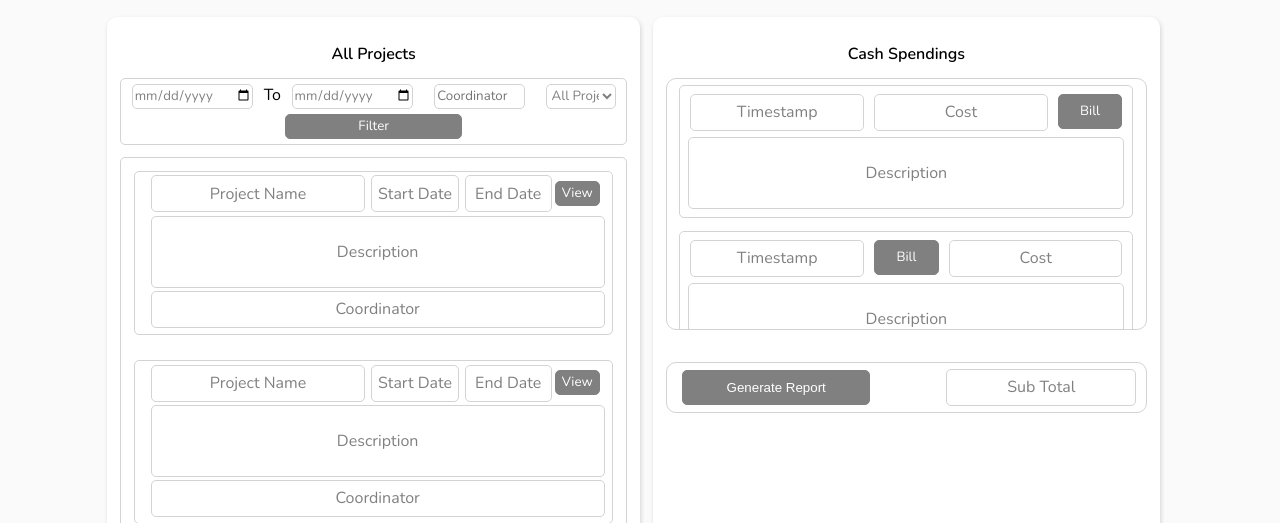
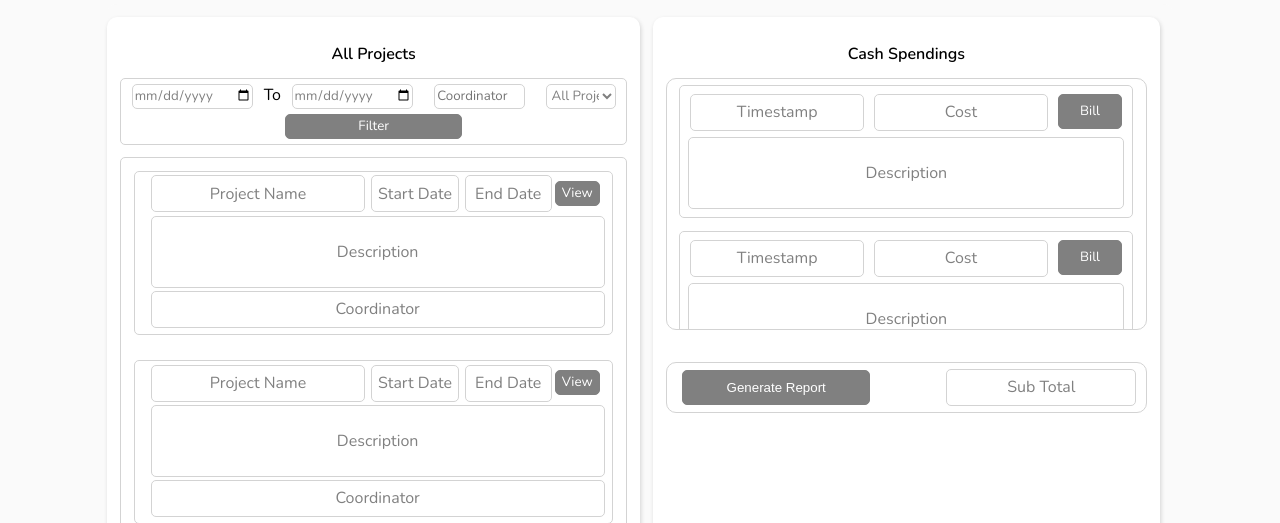
Before and after one commit to IsuruVihan/UCSC_Alumni_Diaries, a PHP site: page /admin-project-spendings.php in a window 1280 px wide. Shown: the part 461-984 px from the top of the page. Run offline with PHP 8.4, Linux system fonts and the light colour scheme; some libraries are stand-ins or nearby versions.

Commit message:
button fix done

```diff
--- a/pages/admin-project-spendings.php
+++ b/pages/admin-project-spendings.php
@@ -165,77 +165,65 @@
                     <div class='details-field timestamp'>Timestamp</div>
                     <div class='details-field cost'>Cost</div>
                     <button class='btn bill-attach'>Bill </button>
-
                   </div>
                   <div class='cash-spend-description details-field '>Description</div>
                 </div>
                 <div class='spend-detail-flex'>
                   <div class='spend-detail'>
                     <div class='details-field timestamp'>Timestamp</div>
+                    <div class='details-field cost'>Cost</div>
                     <button class='btn bill-attach'>Bill </button>
-                    <div class='details-field cost'>Cost</div>
                   </div>
                   <div class='cash-spend-description details-field '>Description</div>
                 </div>
                 <div class='spend-detail-flex'>
                   <div class='spend-detail'>
                     <div class='details-field timestamp'>Timestamp</div>
+                    <div class='details-field cost'>Cost</div>
                     <button class='btn bill-attach'>Bill </button>
-                    <div class='details-field cost'>Cost</div>
                   </div>
                   <div class='cash-spend-description details-field '>Description</div>
                 </div>
                 <div class='spend-detail-flex'>
                   <div class='spend-detail'>
                     <div class='details-field timestamp'>Timestamp</div>
+                    <div class='details-field cost'>Cost</div>
                     <button class='btn bill-attach'>Bill </button>
-                    <div class='details-field cost'>Cost</div>
                   </div>
                   <div class='cash-spend-description details-field '>Description</div>
                 </div>
                 <div class='spend-detail-flex'>
                   <div class='spend-detail'>
                     <div class='details-field timestamp'>Timestamp</div>
+                    <div class='details-field cost'>Cost</div>
                     <button class='btn bill-attach'>Bill </button>
-                    <div class='details-field cost'>Cost</div>
                   </div>
                   <div class='cash-spend-description details-field '>Description</div>
                 </div>
                 <div class='spend-detail-flex'>
                   <div class='spend-detail'>
                     <div class='details-field timestamp'>Timestamp</div>
+                    <div class='details-field cost'>Cost</div>
                     <button class='btn bill-attach'>Bill </button>
-                    <div class='details-field cost'>Cost</div>
                   </div>
                   <div class='cash-spend-description details-field '>Description</div>
                 </div>
                 <div class='spend-detail-flex'>
                   <div class='spend-detail'>
                     <div class='details-field timestamp'>Timestamp</div>
+                    <div class='details-field cost'>Cost</div>
                     <button class='btn bill-attach'>Bill </button>
-                    <div class='details-field cost'>Cost</div>
                   </div>
                   <div class='cash-spend-description details-field '>Description</div>
                 </div>
                 <div class='spend-detail-flex'>
                   <div class='spend-detail'>
                     <div class='details-field timestamp'>Timestamp</div>
+                    <div class='details-field cost'>Cost</div>
                     <button class='btn bill-attach'>Bill </button>
-                    <div class='details-field cost'>Cost</div>
                   </div>
                   <div class='cash-spend-description details-field '>Description</div>
                 </div>
-                <div class='spend-detail-flex'>
-                  <div class='spend-detail'>
-                    <div class='details-field timestamp'>Timestamp</div>
-                    <button class='btn bill-attach'>Bill </button>
-                    <div class='details-field cost'>Cost</div>
-                  </div>
-                  <div class='cash-spend-description details-field '>Description</div>
-                </div>
-
-
-
 
               </div>
               <div class='cash-spendings-row2'>
```
